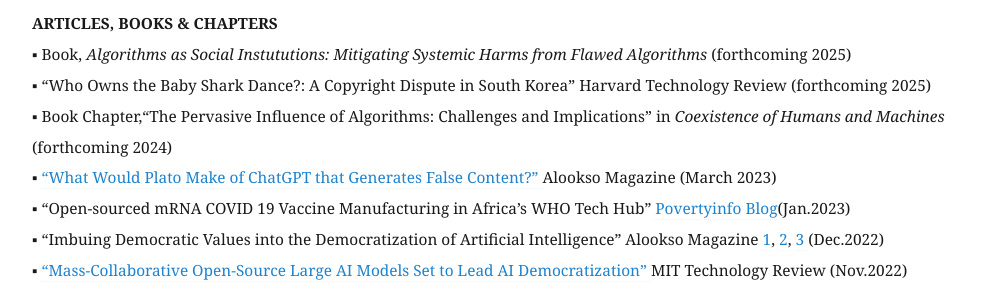
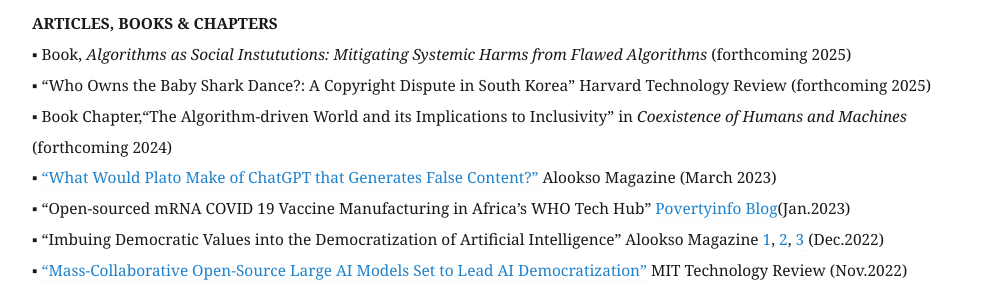
Before and after one commit to eunchangchoi/eunchangchoi.github.io, a Jekyll site: the page built from index.md, in a window 1280 px wide and 900 px high, scrolled down 2705 px. Shown: the part 154-447 px from the top of the window, without its empty margins (68-1063 px from the left). Built offline with Jekyll 4.4.1, drawn with Linux system fonts in a browser that asks for light colours.

Commit message:
Update index.md

```diff
--- a/index.md
+++ b/index.md
@@ -40,7 +40,7 @@
  <strong> ARTICLES, BOOKS & CHAPTERS </strong> <br>
 ▪ Book,<i> Algorithms as Social Instututions: Mitigating Systemic Harms from Flawed Algorithms</i> (forthcoming 2025) <br>
 ▪ “Who Owns the Baby Shark Dance?: A Copyright Dispute in South Korea” Harvard Technology Review (forthcoming 2025) <br>
-▪ Book Chapter,“The Pervasive Influence of Algorithms: Challenges and Implications” in <i> Coexistence of Humans and Machines </i> (forthcoming 2024) <br>
+▪ Book Chapter,“The Algorithm-driven World and its Implications to Inclusivity” in <i> Coexistence of Humans and Machines </i> (forthcoming 2024) <br>
 ▪ <a href="https://alook.so/posts/54t4woG">“What Would Plato Make of ChatGPT that Generates False Content?” </a> Alookso Magazine (March 2023) <br>
 ▪ “Open-sourced mRNA COVID 19 Vaccine Manufacturing in Africa’s WHO Tech Hub” <a href="https://blog.naver.com/gp3project/222993202700"> Povertyinfo Blog</a>(Jan.2023) <br>
 ▪ “Imbuing Democratic Values into the Democratization of Artificial Intelligence” Alookso Magazine <a href="https://alook.so/posts/q1tpJvM">1</a>, <a href="https://alook.so/posts/mbtE1zy"> 2</a>, <a href="https://alook.so/posts/KmtBEro">3 </a> (Dec.2022) <br>
```
